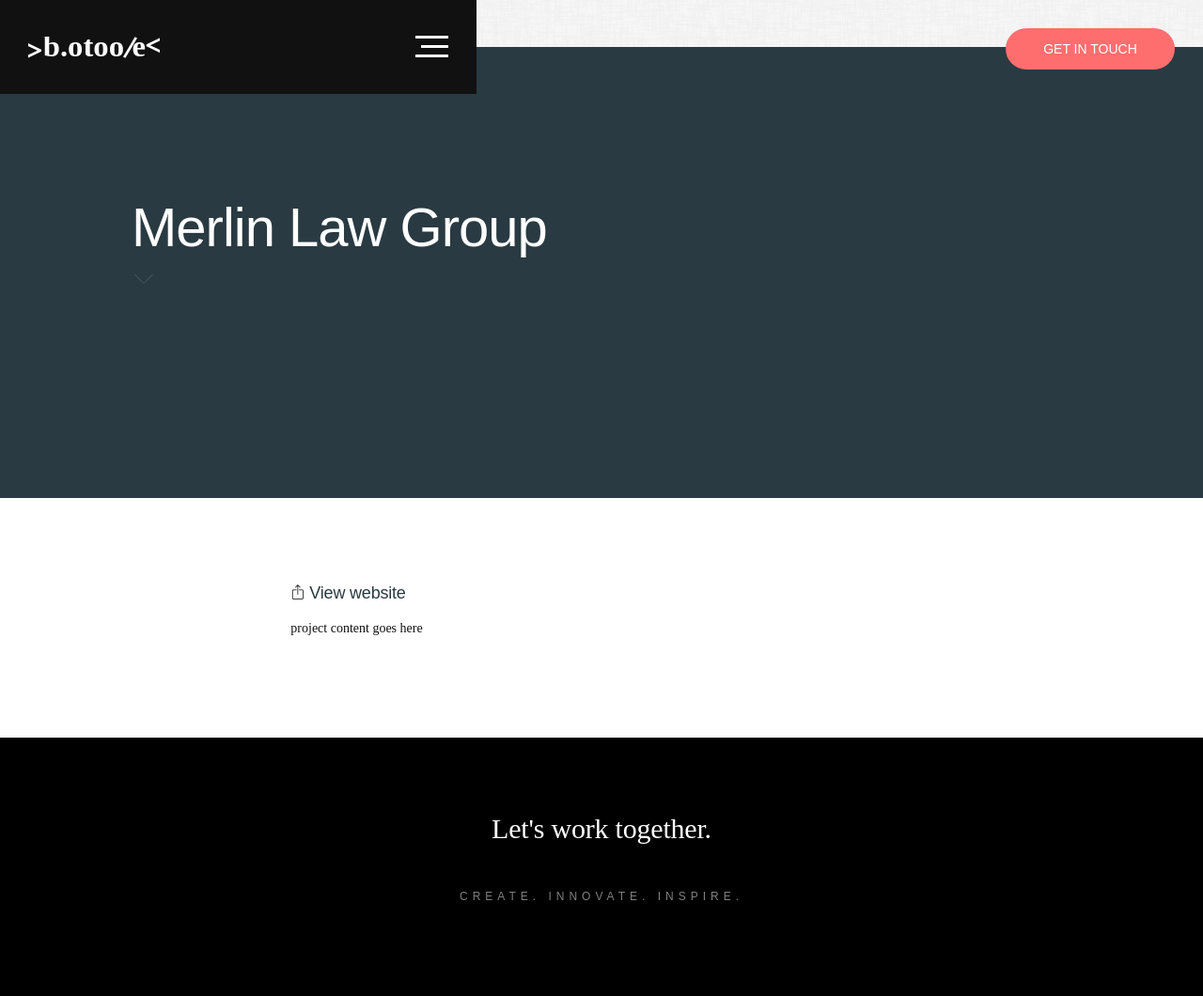
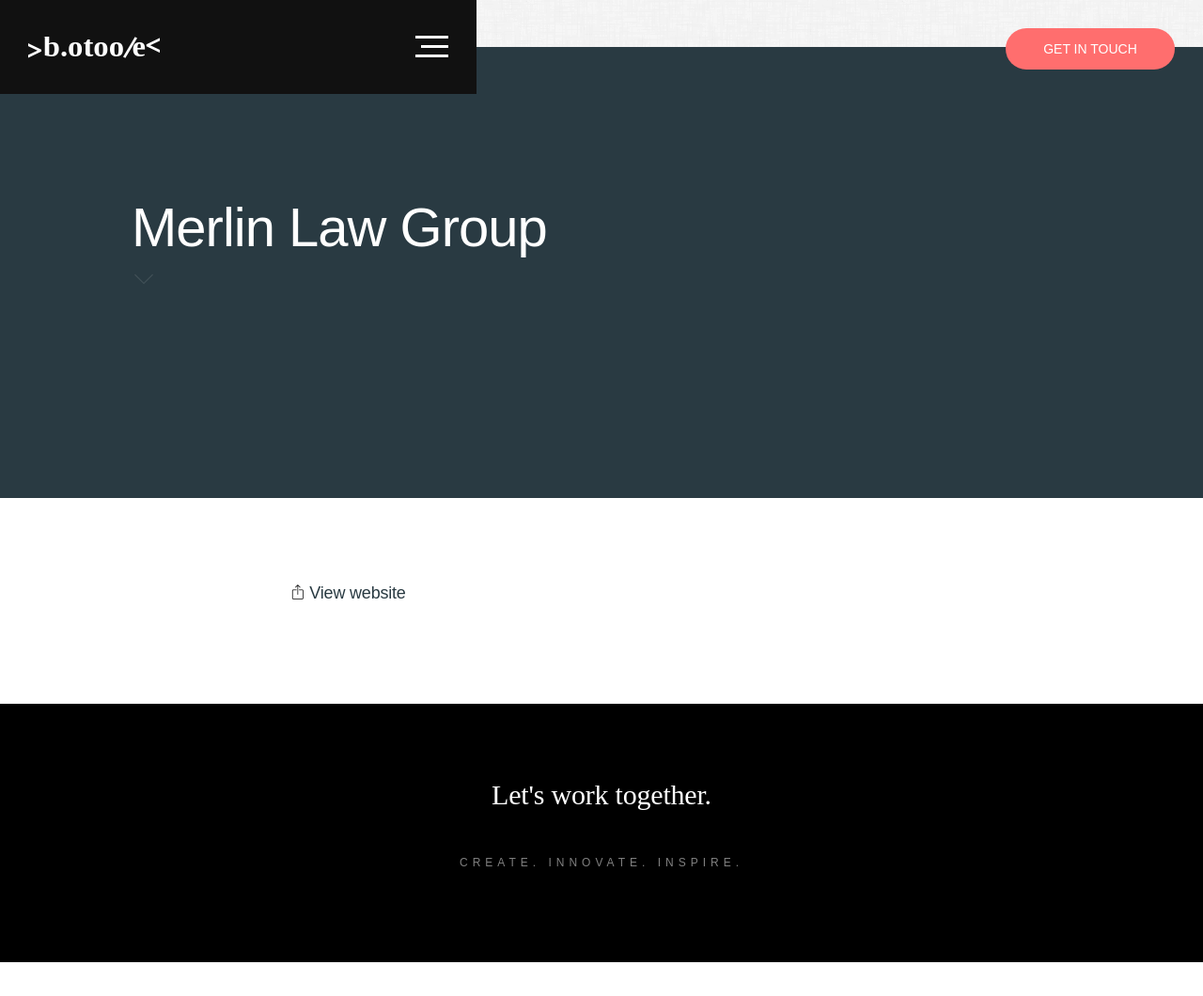
Before and after one commit to brianotoole/brianz3.1, a Jekyll site: the page built from _projects/2017-12-2-merlin.md, in a window 1280 px wide. Shown: the whole page at 94% size. Built offline with Jekyll 4.4.1, drawn with Linux system fonts in a browser that asks for light colours; nearby versions of some CDN libraries; some web fonts are replaced; after the commit the page ends 1024 px from its top, so only the background shows below that.

Commit message:
updated projects

```diff
--- a/_projects/2017-12-2-merlin.md
+++ b/_projects/2017-12-2-merlin.md
@@ -12,5 +12,3 @@
 subtitle:
 description: Provided strategy for user experience, technology selection, and web development for a comprehensive website redesign
 ---
-
-project content goes here
```
Also changed, not shown: _projects/2017-12-1-wsttampa.md (+0 -2 lines).
